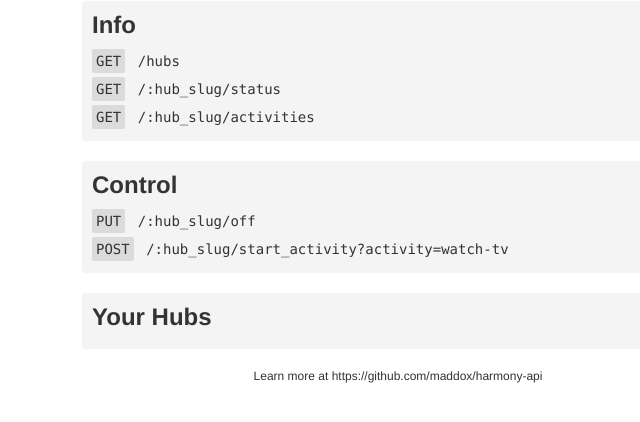
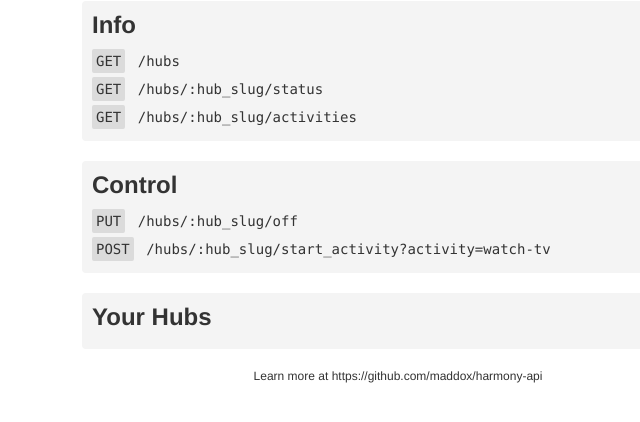
Before and after one commit to maddox/harmony-api, a website: page public/index.html in a window 1280 px wide. Shown: the part 360-782 px from the top of the page, without its empty margins (242-882 px from the left). Drawn offline with Linux system fonts and the light colour scheme; no server answers.

Commit message:
backkkkkkk to using /hubs in the path

```diff
--- a/public/index.html
+++ b/public/index.html
@@ -27,14 +27,14 @@
       <div class="docs">
         <h2>Info</h2>
         <p><span class="method">GET</span> <a href="/hubs">/hubs</a></p>
-        <p><span class="method">GET</span> /:hub_slug/status</p>
-        <p><span class="method">GET</span> /:hub_slug/activities</p>
+        <p><span class="method">GET</span> /hubs/:hub_slug/status</p>
+        <p><span class="method">GET</span> /hubs/:hub_slug/activities</p>
       </div>
 
       <div class="docs">
         <h2>Control</h2>
-        <p><span class="method">PUT</span> /:hub_slug/off</p>
-        <p><span class="method">POST</span> /:hub_slug/start_activity?activity=watch-tv</p>
+        <p><span class="method">PUT</span> /hubs/:hub_slug/off</p>
+        <p><span class="method">POST</span> /hubs/:hub_slug/start_activity?activity=watch-tv</p>
       </div>
 
       <div class="docs">
```
Also changed, not shown: app.js (+6 -6 lines).
